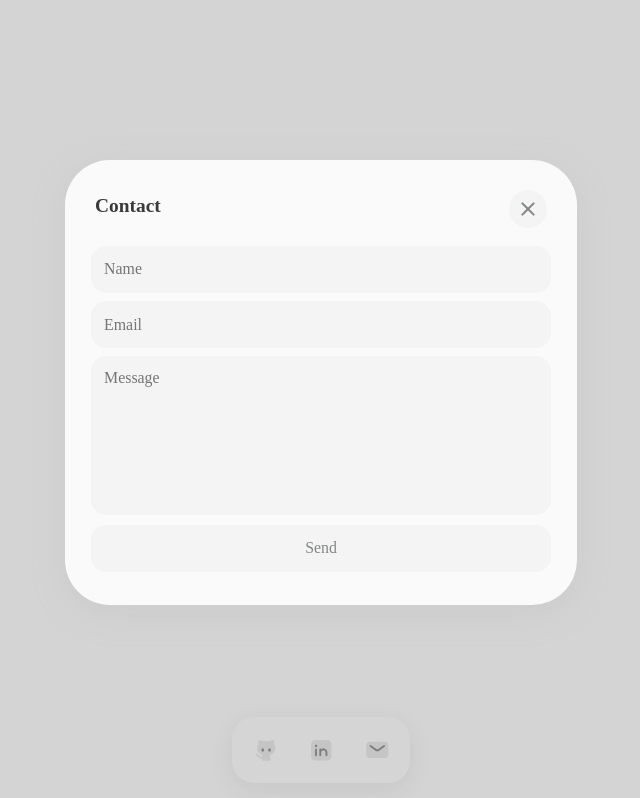
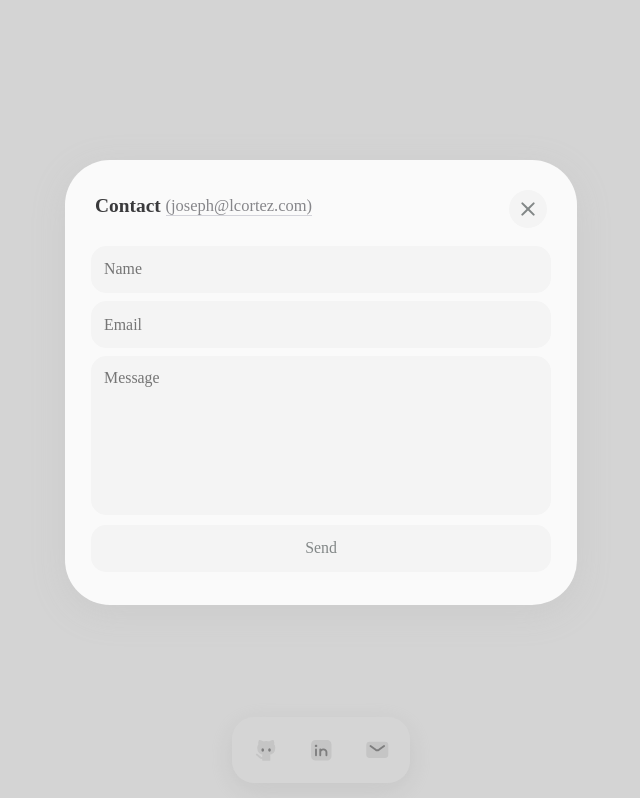
Before and after one commit to cortez/lcortez.com, a React (Create React App) app: page / in a window 1280 px wide. Both pictures are taken after a click on the link 696 px from the left and 750 px from the top of the page. Shown: the whole page, without its empty margins (319-959 px from the left). Built offline with nearby package versions, Linux system fonts and the light colour scheme; a web font is replaced by a local one.

Commit message:
updated styles

```diff
--- a/public/env.js
+++ b/public/env.js
@@ -14,7 +14,7 @@ window.env = {
   "npm_package_dependencies__emailjs_browser": "^3.7.0",
   "npm_config_init_license": "MIT",
   "TERM_PROGRAM_VERSION": "3.4.16",
-  "TERM_SESSION_ID": "w0t0p0:97603DA6-DFE1-452B-AC6F-EBF15AB71B37",
+  "TERM_SESSION_ID": "w0t0p0:40C994DA-AF6B-42B1-9728-E68F9CD63AD4",
   "npm_package_private": "true",
   "npm_config_registry": "https://registry.yarnpkg.com",
   "npm_package_dependencies_react_dom": "^18.2.0",
@@ -30,7 +30,7 @@ window.env = {
   "npm_package_browserslist_development_2": "last 1 safari version",
   "npm_execpath": "/opt/homebrew/lib/node_modules/yarn/bin/yarn.js",
   "npm_package_devDependencies__svgr_webpack": "^6.3.1",
-  "PATH": "/var/folders/wp/qn6_vqfs4z9bpkwrcw_z3hk40000gn/T/yarn--1664678091296-0.13783924447566154:/Users/joseph/Desktop/lcortez-react/node_modules/.bin:/Users/joseph/.config/yarn/link/node_modules/.bin:/Users/joseph/.yarn/bin:/opt/homebrew/Cellar/node/18.9.0/libexec/lib/node_modules/npm/bin/node-gyp-bin:/opt/homebrew/Cellar/node/18.9.0/lib/node_modules/npm/bin/node-gyp-bin:/opt/homebrew/Cellar/node/18.9.0/bin/node_modules/npm/bin/node-gyp-bin:/Library/Frameworks/Python.framework/Versions/3.10/bin:/opt/homebrew/bin:/opt/homebrew/sbin:/usr/local/bin:/System/Cryptexes/App/usr/bin:/usr/bin:/bin:/usr/sbin:/sbin:/usr/local/go/bin",
+  "PATH": "/var/folders/wp/qn6_vqfs4z9bpkwrcw_z3hk40000gn/T/yarn--1664715726163-0.7842522407655259:/Users/joseph/Desktop/lcortez-react/node_modules/.bin:/Users/joseph/.config/yarn/link/node_modules/.bin:/Users/joseph/.yarn/bin:/opt/homebrew/Cellar/node/18.9.0/libexec/lib/node_modules/npm/bin/node-gyp-bin:/opt/homebrew/Cellar/node/18.9.0/lib/node_modules/npm/bin/node-gyp-bin:/opt/homebrew/Cellar/node/18.9.0/bin/node_modules/npm/bin/node-gyp-bin:/Library/Frameworks/Python.framework/Versions/3.10/bin:/opt/homebrew/bin:/opt/homebrew/sbin:/usr/local/bin:/System/Cryptexes/App/usr/bin:/usr/bin:/bin:/usr/sbin:/sbin:/usr/local/go/bin",
   "npm_config_argv": "{\"remain\":[],\"cooked\":[\"run\",\"start\"],\"original\":[\"start\"]}",
   "_": "/Users/joseph/Desktop/lcortez-react/node_modules/.bin/react-dotenv",
   "__CFBundleIdentifier": "com.googlecode.iterm2",
@@ -64,7 +64,7 @@ window.env = {
   "HOMEBREW_PREFIX": "/opt/homebrew",
   "npm_package_dependencies__testing_library_jest_dom": "^5.14.1",
   "npm_config_version_git_message": "v%s",
-  "ITERM_SESSION_ID": "w0t0p0:97603DA6-DFE1-452B-AC6F-EBF15AB71B37",
+  "ITERM_SESSION_ID": "w0t0p0:40C994DA-AF6B-42B1-9728-E68F9CD63AD4",
   "PROMPT": "${COLOR_USR}%n@%M ${COLOR_DIR}%d ${COLOR_GIT}$(parse_git_branch)${COLOR_DEF}%% ",
   "npm_package_dependencies__types_node": "^18.7.23",
   "LOGNAME": "joseph",
--- a/src/components/Form.jsx
+++ b/src/components/Form.jsx
@@ -27,7 +27,7 @@ export function Form() {
 
   return (
     <form ref={form} onSubmit={validateAndSubmitForm} id="form">
-      <h2>Contact</h2>
+      <h2>Contact <a href="mailto:joseph@lcortez.com" className="underline subheader">(joseph@lcortez.com)</a></h2>
       <div className="formInputs">
         <input type="text" name="name" placeholder="Name" />
         <input type="text" name="email" placeholder="Email" value={values.email} onChange={setEmail}/>
--- a/src/index.css
+++ b/src/index.css
@@ -86,6 +86,13 @@ h3 {
 span {
 	color: var(--icon);
 	font-size: 0.8em;
+}
+
+.subheader {
+	font-weight: 400;
+	color: var(--font) !important;
+	font-size: 0.85em;
+	top: -1px;
 }
 
 input, textarea {
```
